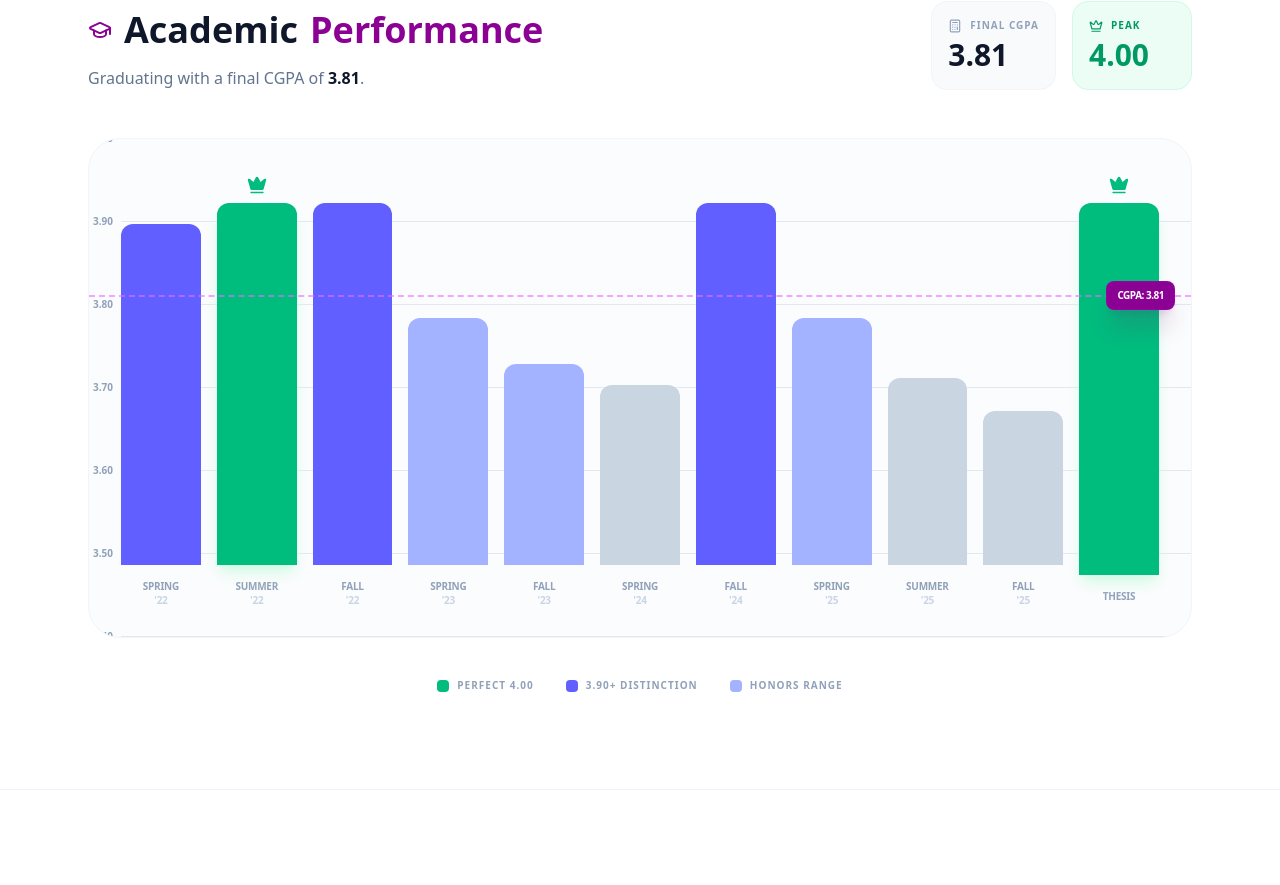
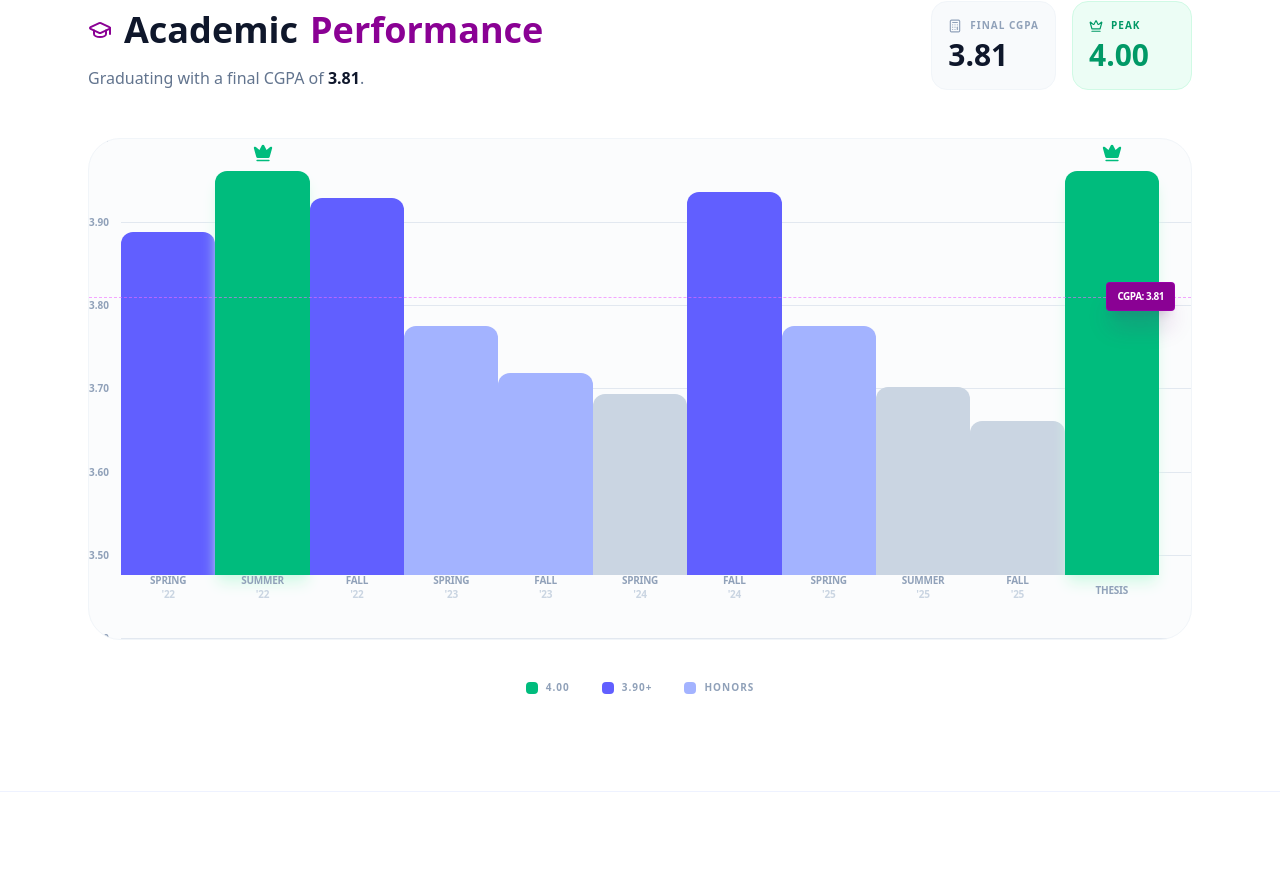
Before and after one commit to susb47/port-sbs, a React (Vite) app in the folder my-portfolio/: page / in a window 1280 px wide. Shown: the part 9569-10454 px from the top of the page. Built offline with nearby package versions, Linux system fonts and the light colour scheme.

Commit message:
Adjusted Mobile UI

```diff
--- a/my-portfolio/src/components/Navbar.jsx
+++ b/my-portfolio/src/components/Navbar.jsx
@@ -1,5 +1,5 @@
 import React, { useState, useEffect } from "react";
-import { Download, Github, Linkedin, Menu, X, ChevronDown, Brain } from "lucide-react"; // Swapped Zap for Brain
+import { Download, Github, Linkedin, Menu, X, ChevronDown, Brain } from "lucide-react";
 import { motion, AnimatePresence } from "framer-motion";
 import resumeFile from "../assets/resume.pdf";
 
@@ -51,6 +51,12 @@ const Navbar = () => {
     return () => window.removeEventListener("scroll", handleScroll);
   }, []);
 
+  // Prevent body scroll when mobile menu is open
+  useEffect(() => {
+    if (isOpen) document.body.style.overflow = "hidden";
+    else document.body.style.overflow = "unset";
+  }, [isOpen]);
+
   return (
     <header
       className={`fixed top-0 w-full z-[100] transition-all duration-300 ${
@@ -60,7 +66,7 @@ const Navbar = () => {
     >
       <div className="container mx-auto px-6 max-w-7xl flex items-center justify-between">
 
-        {/* NEW LOGO: Brain Icon for AI Researcher */}
+        {/* Logo */}
         <a href="#" className="flex items-center gap-2 group z-[110]" style={{ outline: "none", textDecoration: "none" }}>
           <div className="w-9 h-9 bg-slate-900 rounded-xl flex items-center justify-center text-white group-hover:bg-fuchsia-800 transition-colors shadow-sm">
             <Brain size={18} fill="none" strokeWidth={2.5} />
@@ -70,10 +76,15 @@ const Navbar = () => {
           </span>
         </a>
 
-        {/* Desktop Nav */}
+        {/* DESKTOP NAV (Dropdowns Restored Here!) */}
         <nav className="hidden xl:flex items-center gap-8">
           {navStructure.map((item, index) => (
-            <div key={item.title} className="relative" onMouseEnter={() => setActiveDropdown(index)} onMouseLeave={() => setActiveDropdown(null)}>
+            <div
+              key={item.title}
+              className="relative"
+              onMouseEnter={() => setActiveDropdown(index)}
+              onMouseLeave={() => setActiveDropdown(null)}
+            >
               {item.href ? (
                 <a href={item.href} className="text-[11px] font-black uppercase tracking-[0.2em] text-slate-400 hover:text-fuchsia-800 py-4 transition-colors">
                   {item.title}
@@ -81,9 +92,33 @@ const Navbar = () => {
               ) : (
                 <div className="flex items-center gap-1 text-[11px] font-black uppercase tracking-[0.2em] text-slate-400 cursor-pointer hover:text-fuchsia-800 py-4 group transition-colors">
                   {item.title}
-                  <ChevronDown size={12} className={activeDropdown === index ? "rotate-180 text-fuchsia-800" : ""} />
+                  <ChevronDown size={12} className={`transition-transform duration-300 ${activeDropdown === index ? "rotate-180 text-fuchsia-800" : ""}`} />
                 </div>
               )}
+
+              {/* THIS IS WHAT WAS MISSING: The actual dropdown menu for desktop */}
+              <AnimatePresence>
+                {activeDropdown === index && !item.href && (
+                  <motion.div
+                    initial={{ opacity: 0, y: 10, scale: 0.95 }}
+                    animate={{ opacity: 1, y: 0, scale: 1 }}
+                    exit={{ opacity: 0, y: 10, scale: 0.95 }}
+                    transition={{ duration: 0.2 }}
+                    className="absolute top-full left-[-20px] w-56 bg-white border border-slate-100 rounded-2xl shadow-2xl shadow-indigo-100/50 overflow-hidden py-3"
+                  >
+                    {item.links.map((link) => (
+                      <a
+                        key={link.name}
+                        href={link.href}
+                        onClick={() => setActiveDropdown(null)}
+                        className="block px-6 py-3 text-[10px] font-bold uppercase tracking-widest text-slate-500 hover:text-fuchsia-800 hover:bg-slate-50 transition-all"
+                      >
+                        {link.name}
+                      </a>
+                    ))}
+                  </motion.div>
+                )}
+              </AnimatePresence>
             </div>
           ))}
         </nav>
@@ -91,16 +126,16 @@ const Navbar = () => {
         {/* Desktop Buttons */}
         <div className="hidden md:flex items-center gap-6">
           <div className="flex gap-5 border-r border-slate-100 pr-6">
-            <a href="https://github.com/susb47" className="text-slate-400 hover:text-fuchsia-800"><Github size={20} /></a>
-            <a href="https://www.linkedin.com/in/susmoybiswas47" className="text-slate-400 hover:text-fuchsia-800"><Linkedin size={20} /></a>
+            <a href="https://github.com/susb47" target="_blank" rel="noreferrer" className="text-slate-400 hover:text-fuchsia-800"><Github size={20} /></a>
+            <a href="https://www.linkedin.com/in/susmoybiswas47" target="_blank" rel="noreferrer" className="text-slate-400 hover:text-fuchsia-800"><Linkedin size={20} /></a>
           </div>
-          <a href={resumeFile} download className="flex items-center gap-2 bg-slate-900 text-white px-6 py-3 rounded-2xl font-black text-[10px] uppercase tracking-widest">
+          <a href={resumeFile} download className="flex items-center gap-2 bg-slate-900 text-white px-6 py-3 rounded-2xl font-black text-[10px] uppercase tracking-widest hover:bg-fuchsia-800 transition-colors">
             <Download size={16} strokeWidth={3} color="#ffffff" />
             <span style={{ color: "#ffffff" }}>Resume</span>
           </a>
         </div>
 
-        {/* EXPLICITLY CLEANED HAMBURGER BUTTON */}
+        {/* Mobile Toggle Button */}
         <button
           className="xl:hidden z-[110] p-2 bg-transparent border-none outline-none shadow-none hover:bg-slate-50 rounded-lg flex items-center justify-center transition-colors"
           onClick={() => setIsOpen(!isOpen)}
@@ -115,6 +150,7 @@ const Navbar = () => {
         {isOpen && (
           <motion.div
             initial={{ x: "100%" }} animate={{ x: 0 }} exit={{ x: "100%" }}
+            transition={{ type: "spring", damping: 30, stiffness: 300 }}
             className="xl:hidden fixed inset-0 w-full h-screen z-[105] flex flex-col"
             style={{ backgroundColor: "#ffffff", color: "#0f172a" }}
           >
@@ -138,24 +174,32 @@ const Navbar = () => {
                         style={{ color: mobileExpanded === index ? "#86198f" : "#0f172a", backgroundColor: "transparent" }}
                       >
                         <span>{item.title}</span>
-                        <ChevronDown size={28} color={mobileExpanded === index ? "#86198f" : "#cbd5e1"} />
+                        <ChevronDown size={28} color={mobileExpanded === index ? "#86198f" : "#cbd5e1"} className={`transition-transform duration-300 ${mobileExpanded === index ? "rotate-180" : ""}`} />
                       </button>
 
+                      <AnimatePresence>
                         {mobileExpanded === index && (
-                        <div className="flex flex-col gap-4 mt-4 ml-4 pl-6" style={{ borderLeft: "2px solid #f1f5f9", backgroundColor: "#ffffff" }}>
+                          <motion.div
+                            initial={{ height: 0, opacity: 0 }}
+                            animate={{ height: "auto", opacity: 1 }}
+                            exit={{ height: 0, opacity: 0 }}
+                            className="flex flex-col gap-4 mt-4 ml-4 pl-6 overflow-hidden"
+                            style={{ borderLeft: "2px solid #f1f5f9", backgroundColor: "#ffffff" }}
+                          >
                             {item.links.map((link) => (
                               <a
                                 key={link.name}
                                 href={link.href}
                                 onClick={() => setIsOpen(false)}
-                              className="text-xl font-bold"
+                                className="text-xl font-bold py-1 hover:text-fuchsia-800 transition-colors"
                                 style={{ color: "#94a3b8", textDecoration: "none" }}
                               >
                                 {link.name}
                               </a>
                             ))}
-                        </div>
+                          </motion.div>
                         )}
+                      </AnimatePresence>
                     </div>
                   )}
                 </div>
@@ -171,7 +215,7 @@ const Navbar = () => {
               <a
                 href={resumeFile}
                 download
-                className="w-full py-5 rounded-2xl font-black uppercase text-center shadow-lg"
+                className="w-full py-5 rounded-2xl font-black uppercase text-center shadow-lg hover:opacity-90 transition-opacity"
                 style={{ backgroundColor: "#0f172a", color: "#ffffff", textDecoration: "none" }}
               >
                 Download Resume
--- a/my-portfolio/src/sections/Academic.jsx
+++ b/my-portfolio/src/sections/Academic.jsx
@@ -1,23 +1,22 @@
 import React from "react";
 import { motion } from "framer-motion";
-import { GraduationCap, Calculator, TrendingUp, Crown, CheckCircle2 } from "lucide-react";
+import { GraduationCap, Calculator, Crown } from "lucide-react";
 
 const results = [
-  { semester: "Spring '22", gpa: 3.91, status: "Completed" },
-  { semester: "Summer '22", gpa: 4.00, status: "Completed" },
-  { semester: "Fall '22", gpa: 3.96, status: "Completed" },
-  { semester: "Spring '23", gpa: 3.77, status: "Completed" },
-  { semester: "Fall '23", gpa: 3.70, status: "Completed" },
-  { semester: "Spring '24", gpa: 3.67, status: "Completed" },
-  { semester: "Fall '24", gpa: 3.97, status: "Completed" },
-  { semester: "Spring '25", gpa: 3.77, status: "Completed" },
-  { semester: "Summer '25", gpa: 3.68, status: "Completed" },
-  { semester: "Fall '25", gpa: 3.63, status: "Completed" }, // Updated Final Results
-  { semester: "Thesis", gpa: 4.00, status: "Completed" },    // Added Thesis
+  { semester: "Spring '22", short: "S22", gpa: 3.91 },
+  { semester: "Summer '22", short: "U22", gpa: 4.00 },
+  { semester: "Fall '22", short: "F22", gpa: 3.96 },
+  { semester: "Spring '23", short: "S23", gpa: 3.77 },
+  { semester: "Fall '23", short: "F23", gpa: 3.70 },
+  { semester: "Spring '24", short: "S24", gpa: 3.67 },
+  { semester: "Fall '24", short: "F24", gpa: 3.97 },
+  { semester: "Spring '25", short: "S25", gpa: 3.77 },
+  { semester: "Summer '25", short: "U25", gpa: 3.68 },
+  { semester: "Fall '25", short: "F25", gpa: 3.63 },
+  { semester: "Thesis", short: "THS", gpa: 4.00 },
 ];
 
-// Calculated Statistics
-const avgGPA = "3.81"; // Final CGPA as requested
+const avgGPA = "3.81";
 const maxGPA = 4.00;
 
 const getBarColor = (gpa) => {
@@ -38,7 +37,7 @@ const Academic = () => {
 
   return (
     <section id="result" className="py-24 bg-white relative border-b border-indigo-50">
-      <div className="container mx-auto px-6 max-w-6xl">
+      <div className="container mx-auto px-4 md:px-6 max-w-6xl">
 
         {/* Header */}
         <div className="mb-12 flex flex-col md:flex-row md:items-end justify-between gap-6">
@@ -53,13 +52,13 @@ const Academic = () => {
           </div>
 
           <div className="flex gap-4">
-            <div className="bg-slate-50 border border-slate-100 p-4 rounded-2xl min-w-[120px]">
+            <div className="flex-1 md:flex-none bg-slate-50 border border-slate-100 p-4 rounded-2xl min-w-[120px]">
               <div className="flex items-center gap-2 text-slate-400 text-[10px] uppercase font-black tracking-widest mb-1">
                 <Calculator size={14} /> Final CGPA
               </div>
               <div className="text-3xl font-black text-slate-900">{avgGPA}</div>
             </div>
-            <div className="bg-emerald-50 border border-emerald-100 p-4 rounded-2xl min-w-[120px]">
+            <div className="flex-1 md:flex-none bg-emerald-50 border border-emerald-100 p-4 rounded-2xl min-w-[120px]">
               <div className="flex items-center gap-2 text-emerald-600 text-[10px] uppercase font-black tracking-widest mb-1">
                 <Crown size={14} /> Peak
               </div>
@@ -68,78 +67,94 @@ const Academic = () => {
           </div>
         </div>
 
-        {/* CHART CONTAINER */}
-        <div className="relative h-[500px] w-full bg-slate-50/50 rounded-[2rem] border border-slate-100 p-8 pt-16 flex items-end justify-between gap-2 md:gap-4 overflow-hidden">
+        {/* CHART CONTAINER (Fit to Screen) */}
+        <div className="relative w-full bg-slate-50/50 rounded-[2rem] border border-slate-100 overflow-hidden">
+
+          <div className="relative h-[350px] md:h-[500px] w-full p-2 md:p-8 pt-16 flex items-end justify-between gap-1 md:gap-4">
 
             {/* Y-Axis Grid Lines */}
-          <div className="absolute inset-0 w-full h-full pointer-events-none z-0 px-8 pb-8">
+            <div className="absolute inset-0 w-full h-full pointer-events-none z-0 px-2 md:px-8 pb-6 md:pb-8">
               {gridLines.map((val) => (
                 <div
                   key={val}
-                className="absolute w-full border-t border-slate-200 text-[10px] text-slate-400 font-bold"
+                  className="absolute w-full border-t border-slate-200 text-[9px] md:text-[10px] text-slate-400 font-bold"
                   style={{ bottom: `${((val - minScale) / range) * 100}%` }}
                 >
-                <span className="absolute -left-10 -top-2 w-8 text-right">{val.toFixed(2)}</span>
+                  <span className="absolute -left-1 md:-left-10 -top-2 w-8 text-left md:text-right bg-slate-50/80 md:bg-transparent pr-1">
+                    {val.toFixed(2)}
+                  </span>
                 </div>
               ))}
             </div>
 
-          {/* Average Line - Z-Index set to 40 to stay on top */}
+            {/* Average Line */}
             <div
-            className="absolute left-0 w-full border-t-2 border-dashed border-fuchsia-400/60 z-40 flex items-center pointer-events-none"
+              className="absolute left-0 w-full border-t border-dashed border-fuchsia-400/60 z-40 flex items-center pointer-events-none"
               style={{ bottom: `${avgPosition}%` }}
             >
-            <div className="bg-fuchsia-800 text-white text-[10px] font-black px-2.5 py-1.5 rounded-lg absolute right-4 -top-4 shadow-xl shadow-fuchsia-900/20 uppercase tracking-tighter border border-fuchsia-700/50 backdrop-blur-sm">
-              CGPA: {avgGPA}
+              <div className="absolute right-2 md:right-4 -top-3 md:-top-4 bg-fuchsia-800 text-white text-[9px] md:text-[10px] font-black px-2 py-1 md:px-2.5 md:py-1.5 rounded shadow-xl shadow-fuchsia-900/20 uppercase tracking-tighter border border-fuchsia-700/50">
+                <span className="hidden md:inline">CGPA: </span>{avgGPA}
               </div>
             </div>
 
             {/* Bars */}
+            <div className="relative w-full h-full flex justify-between items-end pl-8 md:pl-0 pb-6 md:pb-8 z-20">
               {results.map((item, index) => {
                 const rawHeight = ((item.gpa - minScale) / range) * 100;
                 const heightPercentage = Math.max(rawHeight, 2);
 
                 return (
-              <div key={index} className="relative flex-1 flex flex-col justify-end group h-full z-20">
+                  <div key={index} className="relative flex flex-col justify-end group h-full w-[8%] md:w-auto md:flex-1 mx-[1px] md:mx-0">
                     <motion.div
                       initial={{ height: 0 }}
                       whileInView={{ height: `${heightPercentage}%` }}
+                      viewport={{ once: true }}
                       transition={{ duration: 1.2, delay: index * 0.05, ease: [0.16, 1, 0.3, 1] }}
-                  className={`w-full rounded-t-xl relative flex flex-col items-center transition-all duration-300 ${getBarColor(item.gpa)}`}
+                      className={`w-full rounded-t-sm md:rounded-t-xl relative flex flex-col items-center transition-all duration-300 hover:opacity-80 cursor-default ${getBarColor(item.gpa)}`}
                     >
-                  <span className="text-[10px] md:text-xs font-black text-white mt-2 opacity-0 group-hover:opacity-100 transition-opacity">
+                      {/* Numbers only visible on hover to save space */}
+                      <span className="absolute -top-6 bg-slate-900 text-white text-[10px] font-black px-1.5 py-0.5 rounded opacity-0 group-hover:opacity-100 transition-opacity whitespace-nowrap z-50">
                         {item.gpa.toFixed(2)}
                       </span>
 
                       {item.gpa === 4.00 && (
-                    <div className="absolute -top-7 text-emerald-500">
+                        <div className="absolute -top-5 md:-top-7 text-emerald-500 scale-75 md:scale-100">
                           <Crown size={20} fill="currentColor" />
                         </div>
                       )}
                     </motion.div>
 
                     {/* X-Axis Label */}
-                <div className="mt-4 text-[9px] md:text-[10px] text-slate-400 text-center font-bold tracking-tight uppercase leading-none">
-                  {item.semester.includes(' ') ? item.semester.split(' ')[0] : item.semester}
+                    <div className="absolute -bottom-6 left-1/2 -translate-x-1/2 w-full text-center">
+                      {/* Ultra-short label on mobile (S22), standard label on desktop */}
+                      <span className="md:hidden text-[8px] font-black text-slate-400 tracking-tighter">
+                        {item.short}
+                      </span>
+                      <div className="hidden md:block text-[10px] text-slate-400 font-bold tracking-tight uppercase leading-none">
+                        {item.semester.split(' ')[0]}
                         <span className="block text-slate-300 mt-1">
                           {item.semester.includes("'") ? `'${item.semester.split("'")[1]}` : ''}
                         </span>
+                      </div>
                     </div>
                   </div>
                 );
               })}
             </div>
 
+          </div>
+        </div>
+
         {/* Legend */}
-        <div className="flex justify-center gap-8 mt-10 flex-wrap">
-          <div className="flex items-center gap-2 text-[10px] font-bold text-slate-400 uppercase tracking-widest">
-            <span className="w-3 h-3 bg-emerald-500 rounded-sm"></span> Perfect 4.00
+        <div className="flex justify-center gap-4 md:gap-8 mt-10 flex-wrap">
+          <div className="flex items-center gap-1.5 md:gap-2 text-[9px] md:text-[10px] font-bold text-slate-400 uppercase tracking-widest">
+            <span className="w-2.5 h-2.5 md:w-3 md:h-3 bg-emerald-500 rounded-sm"></span> 4.00
           </div>
-          <div className="flex items-center gap-2 text-[10px] font-bold text-slate-400 uppercase tracking-widest">
-            <span className="w-3 h-3 bg-indigo-500 rounded-sm"></span> 3.90+ Distinction
+          <div className="flex items-center gap-1.5 md:gap-2 text-[9px] md:text-[10px] font-bold text-slate-400 uppercase tracking-widest">
+            <span className="w-2.5 h-2.5 md:w-3 md:h-3 bg-indigo-500 rounded-sm"></span> 3.90+
           </div>
-          <div className="flex items-center gap-2 text-[10px] font-bold text-slate-400 uppercase tracking-widest">
-            <span className="w-3 h-3 bg-indigo-300 rounded-sm"></span> Honors Range
+          <div className="flex items-center gap-1.5 md:gap-2 text-[9px] md:text-[10px] font-bold text-slate-400 uppercase tracking-widest">
+            <span className="w-2.5 h-2.5 md:w-3 md:h-3 bg-indigo-300 rounded-sm"></span> Honors
           </div>
         </div>
 
```
Lines whose indentation alone changed are shown as unchanged.
